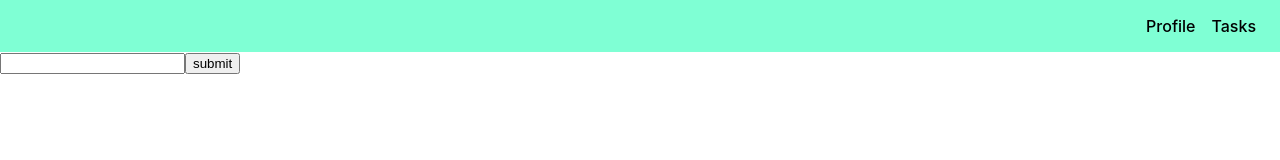
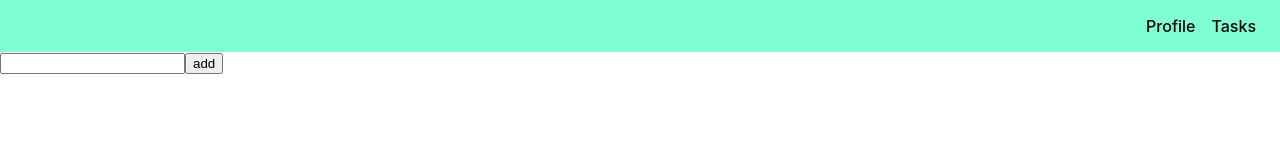
Before and after one commit to milenski1989/todo-app, a React (Create React App) app: page / in a window 1280 px wide. Shown: the top 160 px of the page. Built offline with nearby package versions, Linux system fonts and the light colour scheme.

Commit message:
Submit btn changed to Add btn

```diff
--- a/src/components/Task.js
+++ b/src/components/Task.js
@@ -5,6 +5,7 @@ const Task = ({task, index, handleRemoveItem}) => {
 return <div className="Task" key={index}>
 		  <div>{task.title}</div>
 		  <button onClick={() => handleRemoveItem(index)}>remove</button>
+		  <input type="checkbox"></input>
 	 </div>
 }
 
--- a/src/components/Tasks.js
+++ b/src/components/Tasks.js
@@ -1,7 +1,7 @@
 import React, { useState } from "react"
 import Task from "./Task"
 
-export default function Tasks() {
+ function Tasks() {
 
   const [tasks, setTasks] = useState([])
 
@@ -32,7 +32,9 @@ function handleRemoveItem(index){
     <div className="Tasks">
       {tasks.map((task, index) => <Task task={task} index={index} handleRemoveItem={handleRemoveItem}/>)}
       <input type="text" onChange={takeInputValue}></input>
-	  <button type="submit" onClick={handleAddItem}>submit</button>
+	  <button type="submit" onClick={handleAddItem}>add</button>
     </div>
   )
 }
+
+export default Tasks
```
